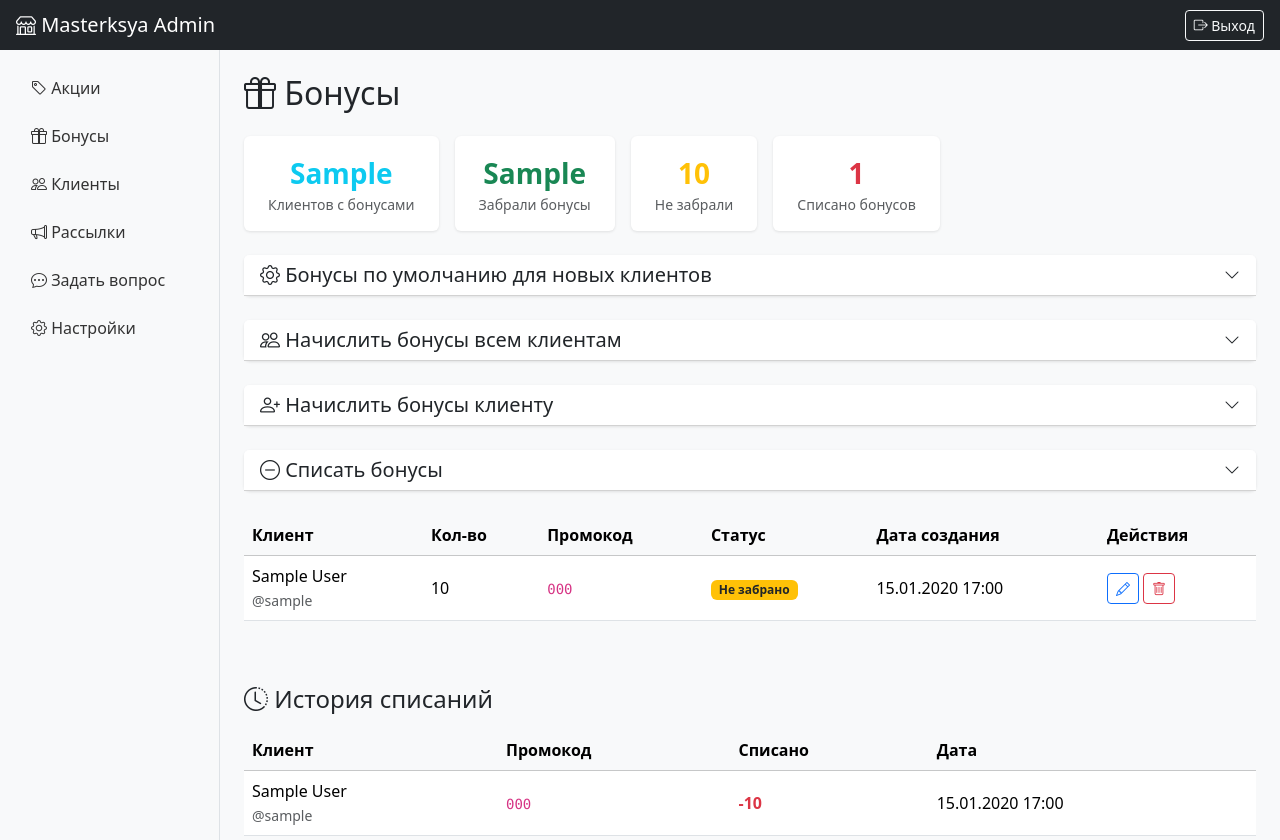
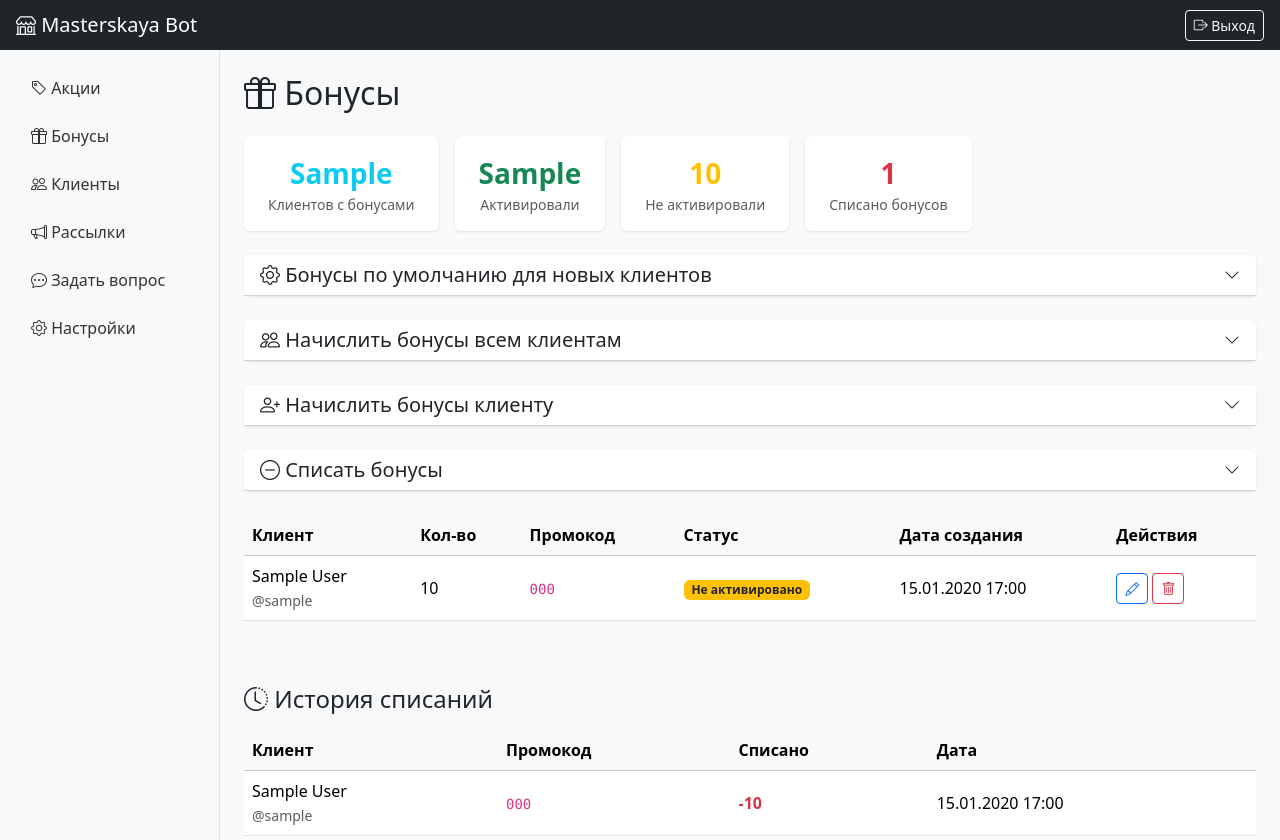
Before and after one commit to CryptoIgor87/masterskaya, a FastAPI app: template web/templates/bonuses.html in a window 1280 px wide. Shown: the top 840 px of the page. Run offline with FastAPI, Linux system fonts and the light colour scheme; the visitor is signed in with stand-in values (Sample User, id 1); the template is opened without the code that fills it: most values are stand-ins (such as "Sample title", 1, 10 or a date in 2020); parts of the project's set-up code (start-up, migrations or seed data) failed here and were passed over.

Commit message:
Rename statuses to Активировано/Не активировано, header to Masterskaya Bot
Co-Authored-By: Claude Opus 4.6 <noreply@anthropic.com>

```diff
--- a/web/templates/base.html
+++ b/web/templates/base.html
@@ -10,7 +10,7 @@
 </head>
 <body>
     <nav class="navbar navbar-dark bg-dark px-3 d-flex justify-content-between">
-        <span class="navbar-brand mb-0 h1"><i class="bi bi-shop"></i> Masterksya Admin</span>
+        <span class="navbar-brand mb-0 h1"><i class="bi bi-shop"></i> Masterskaya Bot</span>
         <a href="{{ B }}/logout" class="btn btn-outline-light btn-sm"><i class="bi bi-box-arrow-right"></i> Выход</a>
     </nav>
 
--- a/web/templates/bonuses.html
+++ b/web/templates/bonuses.html
@@ -23,13 +23,13 @@
     <div class="col-auto">
         <div class="card text-center px-4 py-3">
             <div class="fs-3 fw-bold text-success">{{ stats.clients_claimed }}</div>
-            <small class="text-muted">Забрали бонусы</small>
+            <small class="text-muted">Активировали</small>
         </div>
     </div>
     <div class="col-auto">
         <div class="card text-center px-4 py-3">
             <div class="fs-3 fw-bold text-warning">{{ stats.clients_with_bonuses - stats.clients_claimed }}</div>
-            <small class="text-muted">Не забрали</small>
+            <small class="text-muted">Не активировали</small>
         </div>
     </div>
     <div class="col-auto">
@@ -206,10 +206,10 @@ document.querySelectorAll('[data-bs-toggle="collapse"]').forEach(function(el) {
                 <td><code>{{ bonus.promo_code }}</code></td>
                 <td>
                     {% if bonus.is_claimed %}
-                    <span class="badge bg-success">Забрано</span>
+                    <span class="badge bg-success">Активировано</span>
                     <br><small class="text-muted">{{ bonus.claimed_at|tomsk }}</small>
                     {% else %}
-                    <span class="badge bg-warning text-dark">Не забрано</span>
+                    <span class="badge bg-warning text-dark">Не активировано</span>
                     {% endif %}
                 </td>
                 <td>{{ bonus.created_at|tomsk }}</td>
```
